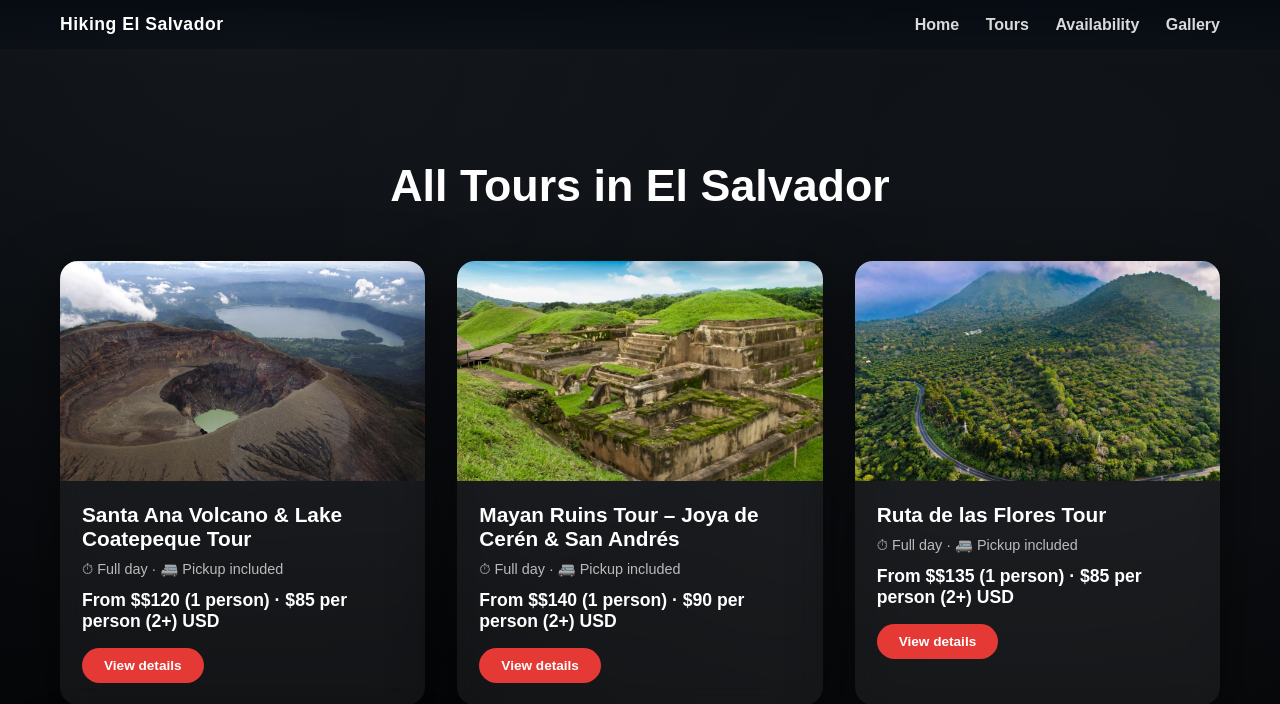
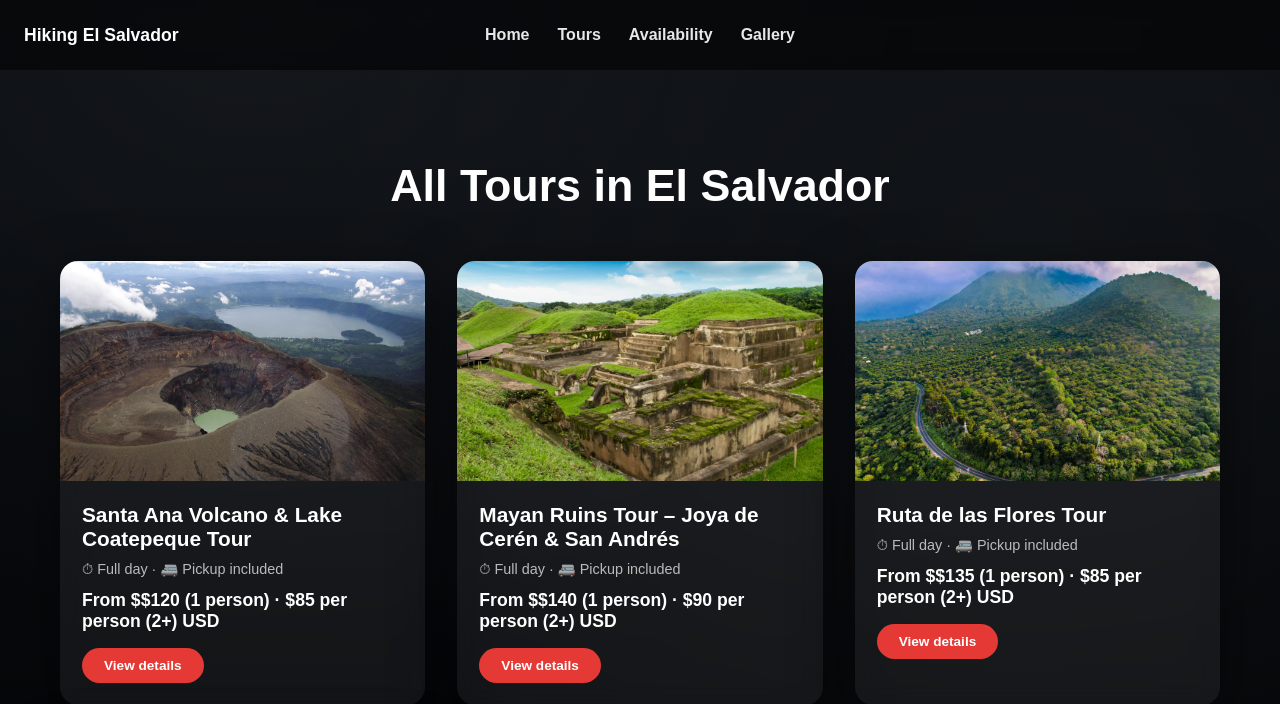
Before and after one commit to Moncada7794/listo-GitHub, a Flask app: page /tours in a window 1280 px wide. Shown: the top 704 px of the page. Run offline with Flask 3, Linux system fonts and the light colour scheme; some libraries are stand-ins or nearby versions.

Commit message:
finally look

```diff
--- a/static/css/style.css
+++ b/static/css/style.css
@@ -17,54 +17,49 @@ body {
     color: #fff;
 }
 
-/* ================= HEADER PREMIUM ================= */
-
-/* ===== HEADER LIMPIO PRO ===== */
+/* ================= HEADER ================= */
 
 .main-header {
     position: fixed;
     top: 0;
     width: 100%;
-    z-index: 1000;
-
-    background: linear-gradient(
-        to bottom,
-        rgba(5,10,18,0.85),
-        rgba(5,10,18,0.35)
-    );
-
-    backdrop-filter: blur(10px);
-}
-
-.nav-container {
-    max-width: 1200px;
-    margin: auto;
-    padding: 14px 20px;
+    height: 70px;
 
     display: flex;
     align-items: center;
-    justify-content: space-between;
+    justify-content: center;
+
+    background: rgba(0,0,0,0.55);
+    backdrop-filter: blur(8px);
+    z-index: 1000;
 }
 
-.logo {
+/* texto a la izquierda */
+.header-left {
+    position: absolute;
+    left: 24px;
+    font-weight: 700;
     color: #fff;
-    font-weight: 700;
     font-size: 1.1rem;
-    letter-spacing: .5px;
+}
+
+/* tabs centradas */
+.main-nav {
+    display: flex;
+    gap: 28px;
 }
 
 .main-nav a {
-    color: rgba(255,255,255,0.85);
-    margin-left: 22px;
+    color: #fff;
     text-decoration: none;
     font-weight: 600;
-    transition: .25s;
+    opacity: 0.9;
+    transition: 0.2s;
 }
 
 .main-nav a:hover {
-    color: #fff;
-}
-/* ================= HERO HOME ================= */
+    opacity: 1;
+}/* ================= HERO HOME ================= */
 
 .hero {
     position: relative;
--- a/templates/base.html
+++ b/templates/base.html
@@ -12,10 +12,7 @@
 
 <!-- TOP BAR -->
 <header class="main-header">
-
-    <div class="nav-container">
-
-        <div class="logo">
+    <div class="header-left">
         Hiking El Salvador
     </div>
 
@@ -25,9 +22,6 @@
         <a href="/calendar">Availability</a>
         <a href="/gallery">Gallery</a>
     </nav>
-
-    </div>
-
 </header>
 <!-- PAGE CONTENT -->
 <main>
```
Also changed, not shown: templates/index.html (+16 -7 lines). Lines whose indentation alone changed are shown as unchanged.
